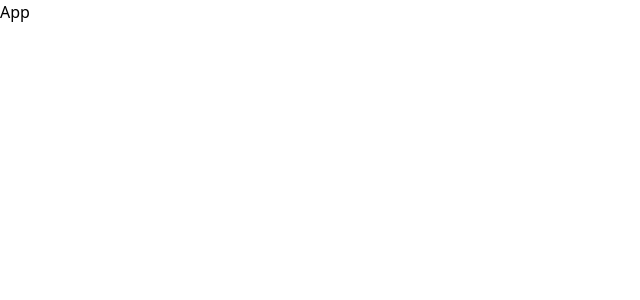
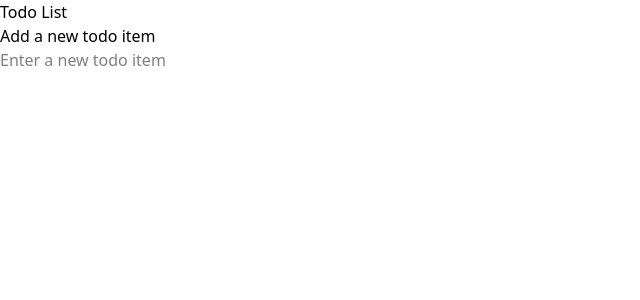
Before and after one commit to Erhahon-Imafidon/reduxToolkit-query, a React (Vite) app: page / in a window 1280 px wide. Shown: the top 300 px of the page, without its empty margins (0-640 px from the left). Built offline with nearby package versions, Linux system fonts and the light colour scheme.

Commit message:
feat: integrate TodoList component into App, changed the html element from div to main for better structure

```diff
--- a/src/App.tsx
+++ b/src/App.tsx
@@ -1,10 +1,11 @@
+import TodoList from './components/TodoList.tsx';
 
 const App = () => {
-  return (
-    <div>
-       App
-    </div>
-  )
-}
+    return (
+        <main className="container">
+            <TodoList />
+        </main>
+    );
+};
 
-export default App
+export default App;
```
